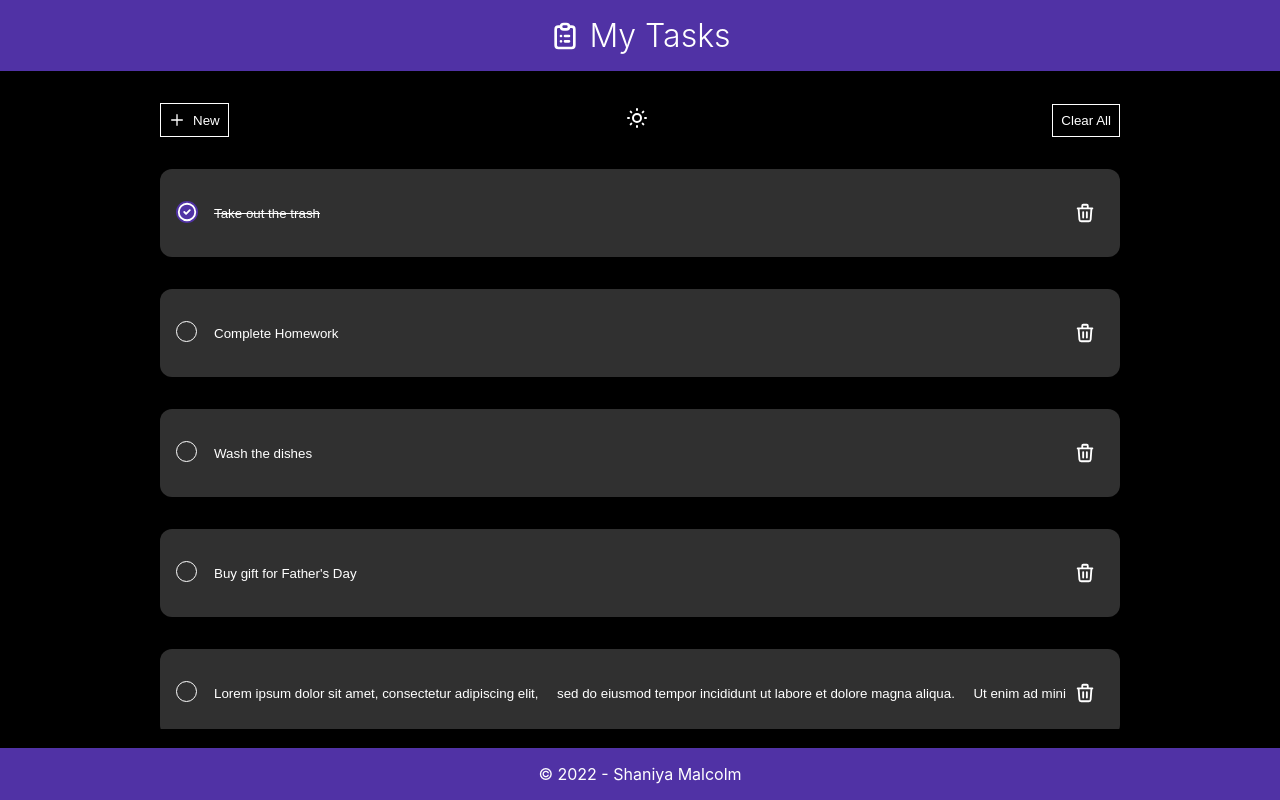
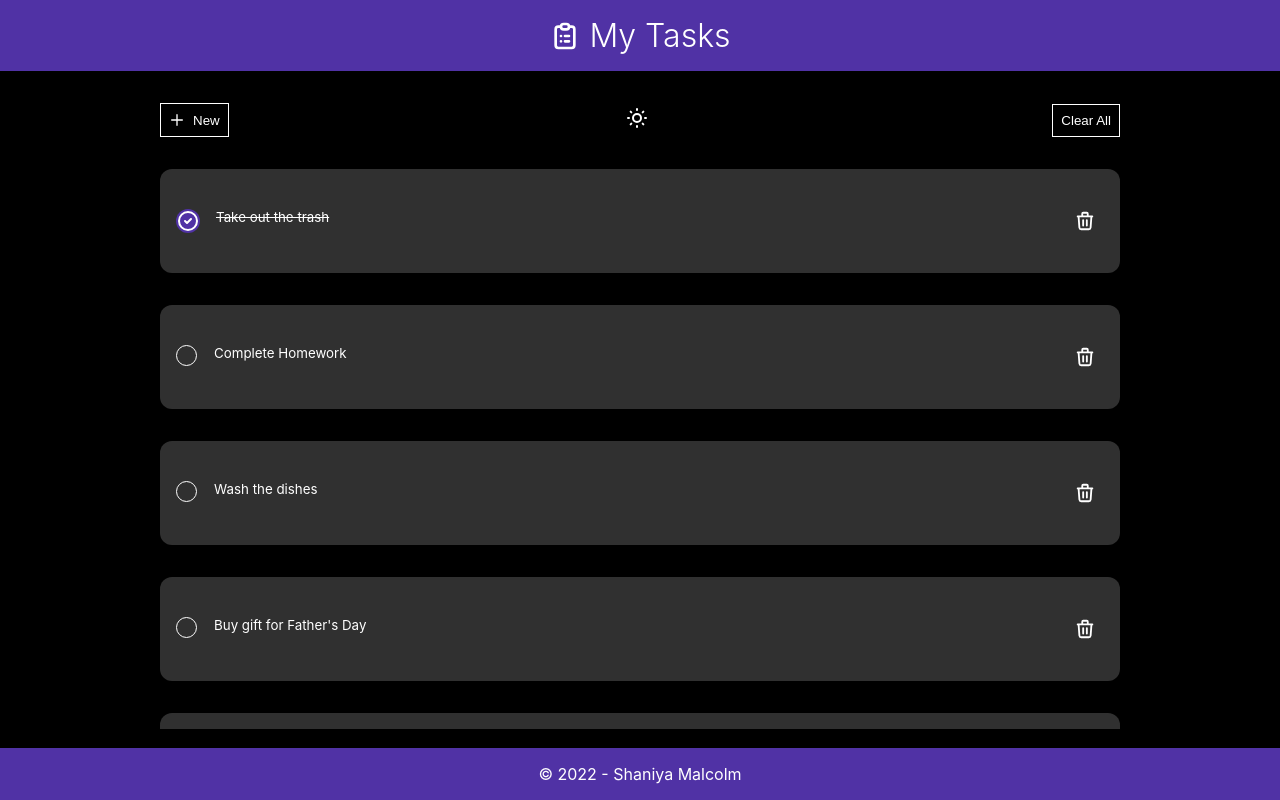
Before and after one commit to MsNiyaJ/taskmanager, a React (Create React App) app: page / in a window 1280 px wide. Built offline with nearby package versions, Linux system fonts and the light colour scheme.

Commit message:
styled textarea for the task description

```diff
--- a/src/components/Task.tsx
+++ b/src/components/Task.tsx
@@ -19,7 +19,7 @@ const Task = ({ task }: TaskType) => {
   const [value, setValue] = React.useState(description);
 
   // Change the task's description when the user types in the input
-  const onChange = (e: React.ChangeEvent<HTMLInputElement>) => {
+  const onChange = (e: { target: { value: React.SetStateAction<string> } }) => {
     setValue(e.target.value);
   };
 
@@ -52,12 +52,12 @@ const Task = ({ task }: TaskType) => {
         onClick={() => changeCompleteStatus()}
       >
         {isComplete ? (
-          <CheckCircleIcon className="completed-circle" />
+          <CheckCircleIcon className="completed-circle md-icon" />
         ) : (
           <div className={circleClassName} />
         )}
       </div>
-      <input
+      <textarea
         disabled={isComplete} // Only edit the task if it's not complete
         value={value}
         className={descriptionClassName}
--- a/src/global.css
+++ b/src/global.css
@@ -154,16 +154,20 @@ h1 {
 }
 
 .task-description {
-  padding: 0 0.5rem;
+  padding: 0.5rem 0.5rem 0 0.5rem;
+  resize: none;
   width: 100%;
-  max-height: 4rem;
+  max-height: 2rem;
   overflow: scroll;
   background-color: transparent;
   border: none;
+  font-family: -apple-system, BlinkMacSystemFont, 'Segoe UI', 'Roboto', 'Oxygen',
+    'Ubuntu', 'Cantarell', 'Fira Sans', 'Droid Sans', 'Helvetica Neue',
+    sans-serif;
 }
 
 .task-description:focus {
-  outline: none /* Removes the border when the input is clicked */
+  outline: none; /* Removes the border when the input is clicked */
 }
 
 .strikethrough-text {
```
